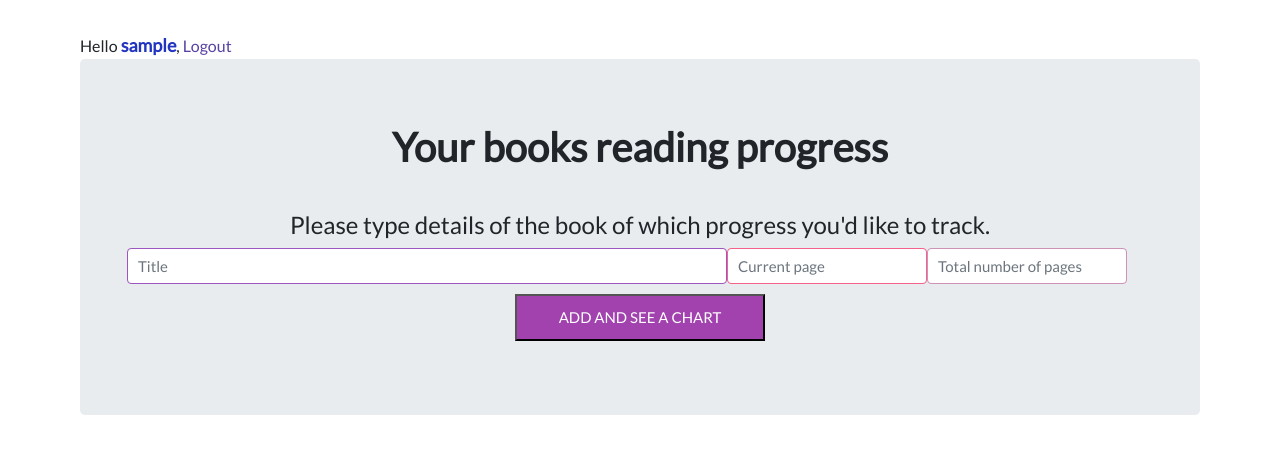
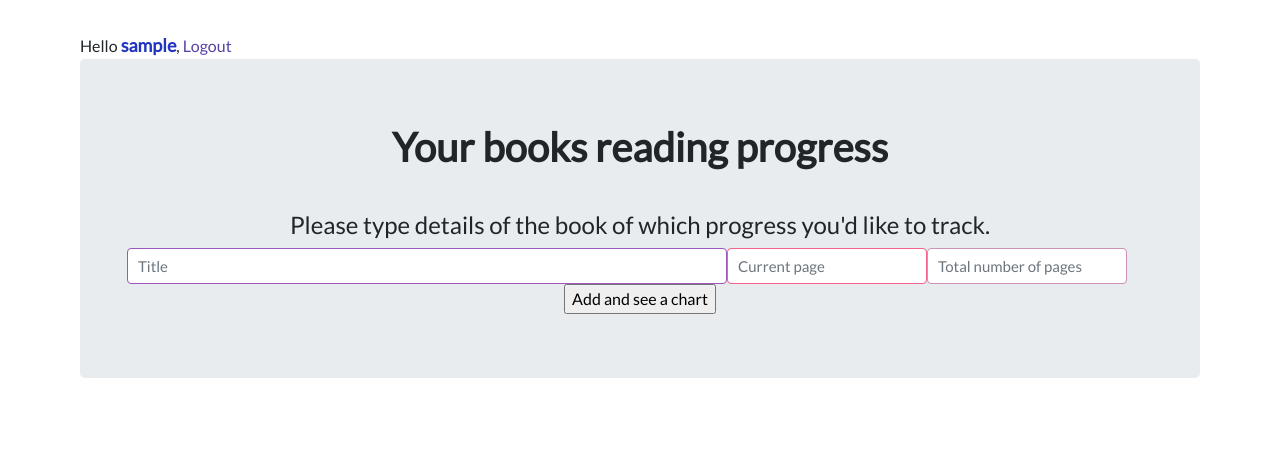
Before and after one commit to WebStar713/reading-process-tracker-app, a Django app: page /mylist/ in a window 1280 px wide. Shown: the top 454 px of the page. Run offline with Django 3.2, Linux system fonts and the light colour scheme; the visitor is signed in with stand-in values (Sample User, id 1); data that the repository does not hold is empty; parts of the project's set-up code (start-up, migrations or seed data) failed here and were passed over; some libraries are stand-ins or nearby versions.

Commit message:
Changing button class for button "Add and see a chart"

```diff
--- a/project/app/templates/base.html
+++ b/project/app/templates/base.html
@@ -27,7 +27,7 @@
                                 {{ form.title }}
                                 {{ form.current_page }}
                                 {{ form.total_pages }}
-                                <input type="submit" class="button" value="Add and see a chart">
+                                <input type="submit" class="button_add_book" value="Add and see a chart">
                                 {% if form.title.errors %}
                                     <div class="form-group has-error">
                                         <div class="help-block"> {{ form.title.errors }} </div>
```
